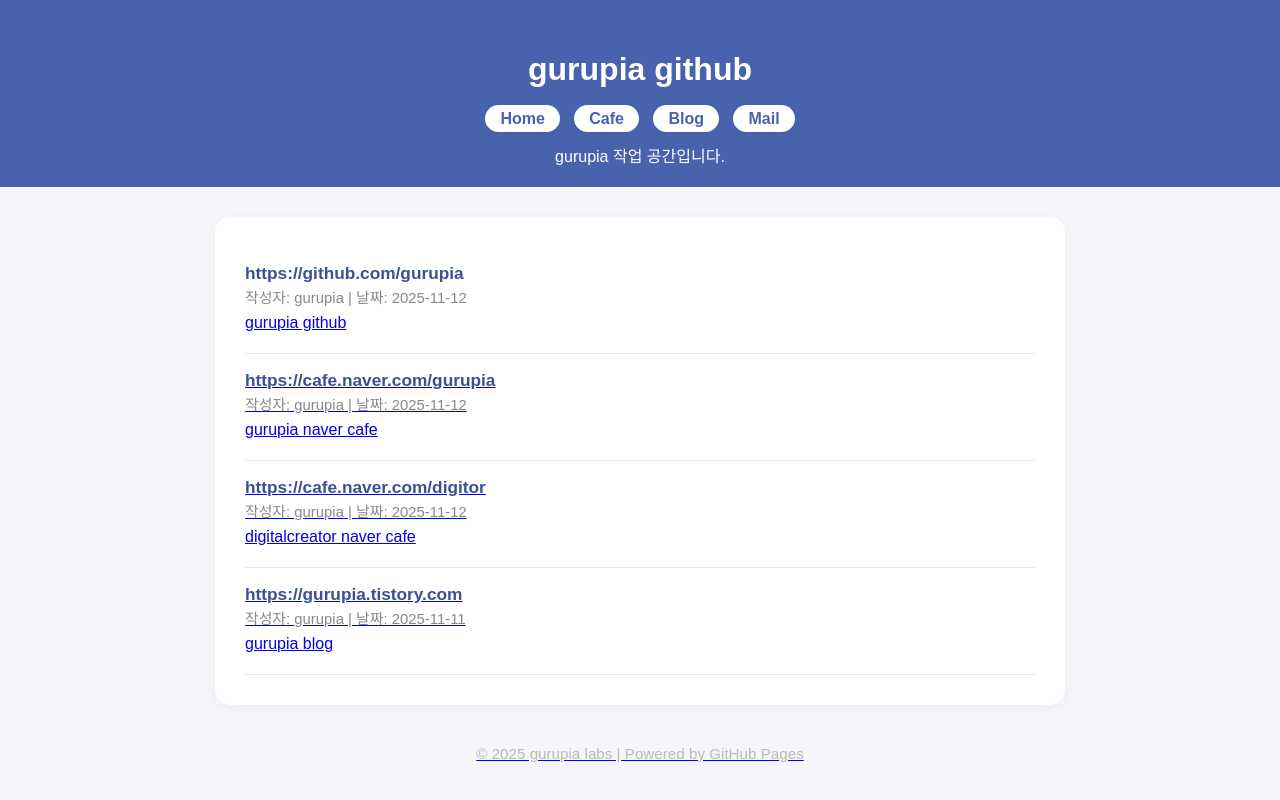
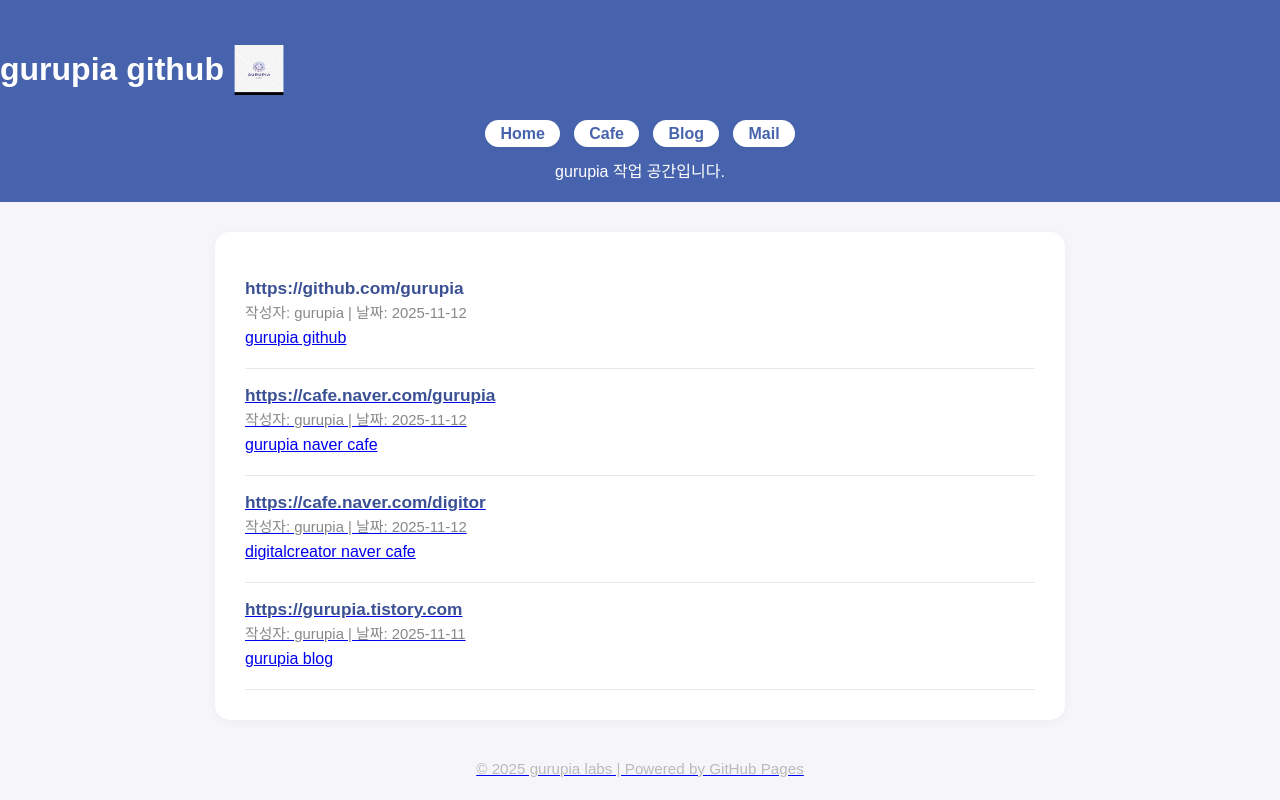
Before and after one commit to gurupia/gurupia.github.io, a plain HTML site: page index.html in a window 1280 px wide. Drawn offline with Linux system fonts and the light colour scheme.

Commit message:
Update index.html

```diff
--- a/index.html
+++ b/index.html
@@ -30,7 +30,11 @@
 </head>
 <body>
   <header>
-    <h1>gurupia github</h1>
+    <div style="display: flex; align-items: center;">
+      <h1 style="margin-right: 10px;">gurupia github</h1>
+     <img src="logo-gurupialabs.png" alt="Logo" width="50" height="50">
+    </div>
+
     <nav>
       <a href="https://gurupia.gihub.io">Home</a>
       <a href="https://cafe.naver.com/gurupia">Cafe</a>
```
